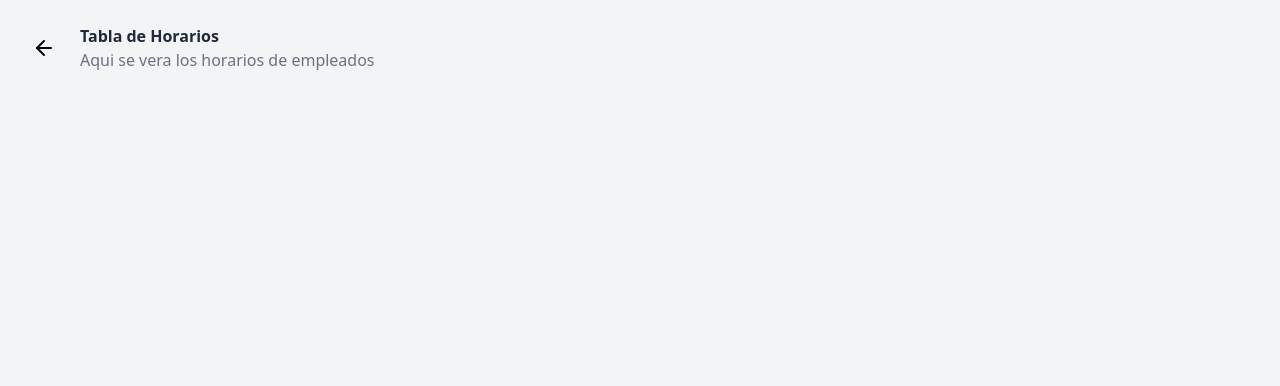
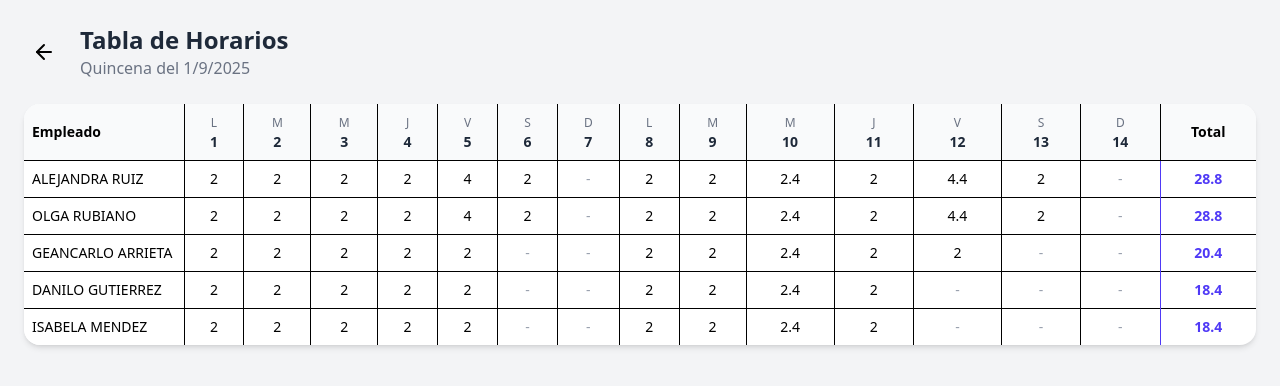
Before and after one commit to ScribbleGK/gestor-de-turnos, a React (Vite) app: page / in a window 1280 px wide. Both pictures are taken after a click on the element "Ver tabla". Shown: the top 386 px of the page. Built offline with nearby package versions, Linux system fonts and the light colour scheme.

Commit message:
Add timesheet data and enhance TableView display
Introduced a new timesheet data module and updated TableView to accept and render this data, including dynamic day headers and employee hours. Improved the table layout and header information for better usability and clarity.

```diff
--- a/src/App.jsx
+++ b/src/App.jsx
@@ -7,6 +7,7 @@ import TableView from './views/TableView';
 import PunchView from './views/PunchView';
 import InvoicesView from './views/InvoicesView';
 
+import { timesheetData } from './data/timesheet';
 
 //Menu de opciones
 function MainMenu({onCardClick}) {
@@ -52,7 +53,7 @@ function App() {
   const renderView = () => {
     switch (currentView) {
       case 'tableView':
-        return <TableView onBack={() => setCurrentView('home')} />;
+        return <TableView onBack={() => setCurrentView('home')} data={timesheetData} />;
       case 'punchView':
         return <PunchView onBack={() => setCurrentView('home')} />;
       case 'invoicesView':
--- /dev/null
+++ b/src/data/timesheet.js
@@ -0,0 +1,10 @@
+export const timesheetData = {
+  startDate: '2025-09-01',
+  employees: [
+    { name: 'ALEJANDRA RUIZ', hours: [2, 2, 2, 2, 4, 2, null, 2, 2, 2.4, 2, 4.4, 2, null], total: 28.8 },
+    { name: 'OLGA RUBIANO', hours: [2, 2, 2, 2, 4, 2, null, 2, 2, 2.4, 2, 4.4, 2, null], total: 28.8 },
+    { name: 'GEANCARLO ARRIETA', hours: [2, 2, 2, 2, 2, null, null, 2, 2, 2.4, 2, 2, null, null], total: 20.4 },
+    { name: 'DANILO GUTIERREZ', hours: [2, 2, 2, 2, 2, null, null, 2, 2, 2.4, 2, null, null, null], total: 18.4 },
+    { name: 'ISABELA MENDEZ', hours: [2, 2, 2, 2, 2, null, null, 2, 2, 2.4, 2, null, null, null], total: 18.4 },
+  ]
+};
--- a/src/views/TableView.jsx
+++ b/src/views/TableView.jsx
@@ -1,17 +1,65 @@
-import {BackIcon} from '../icons';
+// src/views/TableView.jsx
+import { BackIcon } from '../icons';
 
-function TableView({onBack}) {
+function TableView({ onBack, data }) {
+  const days = ['L', 'M', 'M', 'J', 'V', 'S', 'D'];
+
+  // Función para generar las cabeceras de los días
+  const renderDayHeaders = () => {
+    const headers = [];
+    for (let i = 0; i < 14; i++) {
+      const date = new Date(data.startDate);
+      // Ojo: usamos setUTCDate para evitar problemas de zona horaria
+      date.setUTCDate(date.getUTCDate() + i);
+      headers.push(
+        <th key={i} className="p-2 border-l text-center">
+          <span className="text-xs font-medium text-gray-500">{days[i % 7]}</span>
+          <span className="block text-sm font-semibold text-gray-800">{date.getUTCDate()}</span>
+        </th>
+      );
+    }
+    return headers;
+  };
+
   return (
-        <div className="w-full max-w-4x1 mx-auto">
+    <div className="w-full max-w-7xl mx-auto">
       <header className="flex items-center mb-6">
-                <button onClick={onBack} className='p-2 rounded-full hover:bg-gray-200 mr-4'>
+        <button onClick={onBack} className="p-2 rounded-full hover:bg-gray-200 mr-4">
           <BackIcon />
         </button>
         <div>
-                    <h2 className='text-x1 sm:text-2x1 font-bold text-gray-800'>Tabla de Horarios</h2>
-                    <p className='text-gray-500'>Aqui se vera los horarios de empleados</p>
+          <h2 className="text-xl sm:text-2xl font-bold text-gray-800">Tabla de Horarios</h2>
+          <p className="text-gray-500">Quincena del {new Date(data.startDate).toLocaleDateString('es-ES')}</p>
         </div>
       </header>
+
+      {/* Contenedor de la tabla */}
+      <div className="bg-white rounded-2xl shadow-md overflow-hidden">
+        <div className="overflow-x-auto"> {/* Permite scroll horizontal en móviles */}
+          <table className="w-full text-sm">
+            <thead className="bg-gray-50 border-b">
+              <tr>
+                <th className="p-2 text-left font-semibold sticky left-0 bg-gray-50 z-10 w-40">Empleado</th>
+                {renderDayHeaders()}
+                <th className="p-2 border-l font-semibold w-24">Total</th>
+              </tr>
+            </thead>
+            <tbody>
+              {data.employees.map((employee) => (
+                <tr key={employee.name} className="border-b last:border-b-0 hover:bg-gray-50">
+                  <td className="p-2 font-medium sticky left-0 bg-white hover:bg-gray-50 z-10">{employee.name}</td>
+                  {employee.hours.map((hour, index) => (
+                    <td key={index} className="p-2 text-center border-l">
+                      {hour || <span className="text-gray-400">-</span>}
+                    </td>
+                  ))}
+                  <td className="p-2 text-center border-l font-bold text-indigo-600">{employee.total.toFixed(1)}</td>
+                </tr>
+              ))}
+            </tbody>
+          </table>
+        </div>
+      </div>
     </div>
   );
 }
```
Lines whose indentation alone changed are shown as unchanged.
